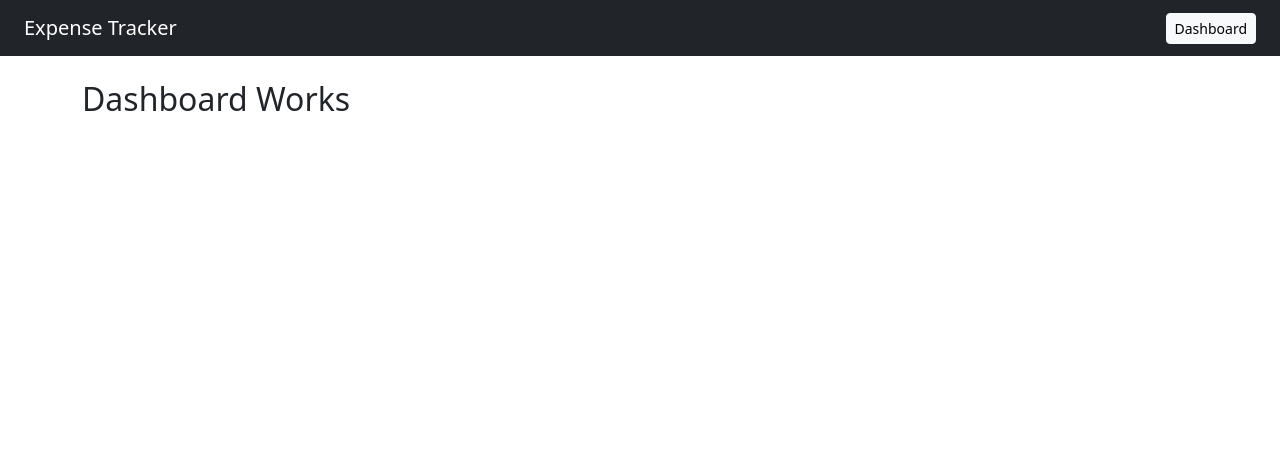
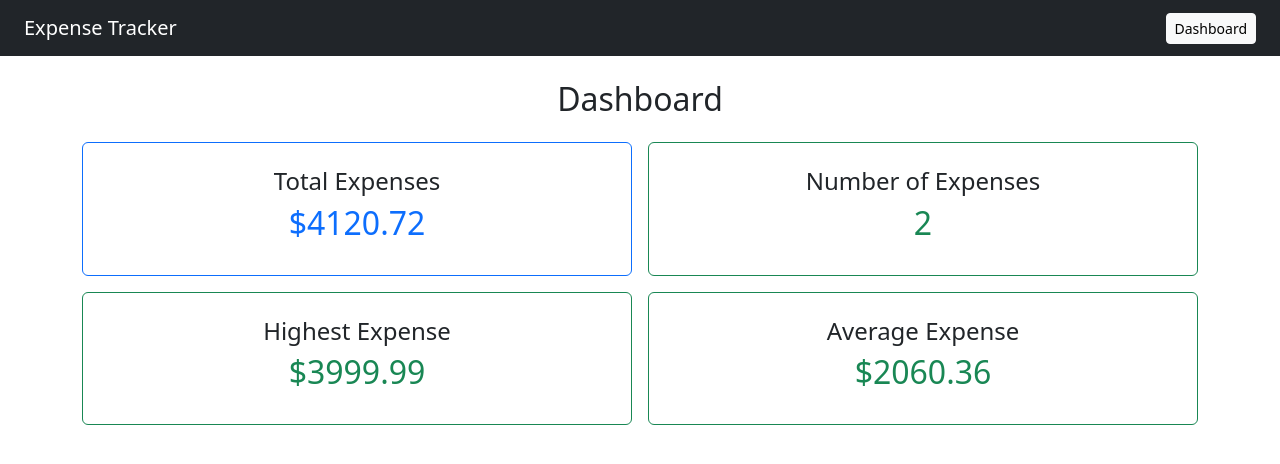
Before and after one commit to Bowman-Nathan/expense-tracker, an Angular app: page / in a window 1280 px wide. Shown: the top 464 px of the page. Built offline with nearby package versions, Linux system fonts and the light colour scheme.

Commit message:
Made the dashboard show total, number, highest, and average expense.  Also made total expenses blue

```diff
--- a/src/app/components/dashboard/dashboard.html
+++ b/src/app/components/dashboard/dashboard.html
@@ -1 +1,37 @@
-<h2>Dashboard Works</h2>
+<h2 class="text-center mb-4">Dashboard</h2>
+
+<div class="row g-3">
+  <div class="col-md-6">
+    <div class="card text-center p-4 border-primary">
+      <h4>Total Expenses</h4>
+
+      <h2 class="text-primary">${{ expenseService.totalExpense().toFixed(2) }}</h2>
+    </div>
+  </div>
+
+  <div class="col-md-6">
+    <div class="card text-center p-4 border-success">
+      <h4>Number of Expenses</h4>
+
+      <h2 class="text-success">
+        {{ expenseService.transactionCount() }}
+      </h2>
+    </div>
+  </div>
+
+  <div class="col-md-6">
+    <div class="card text-center p-4 border-success">
+      <h4>Highest Expense</h4>
+
+      <h2 class="text-success">${{ expenseService.highestExpense().toFixed(2) }}</h2>
+    </div>
+  </div>
+
+  <div class="col-md-6">
+    <div class="card text-center p-4 border-success">
+      <h4>Average Expense</h4>
+
+      <h2 class="text-success">${{ expenseService.averageExpense().toFixed(2) }}</h2>
+    </div>
+  </div>
+</div>
--- a/src/app/components/dashboard/dashboard.ts
+++ b/src/app/components/dashboard/dashboard.ts
@@ -1,8 +1,11 @@
 import { Component } from "@angular/core";
+import { ExpenseService } from "../../services/expense-service";
 
 @Component({
     selector: 'app-dashboard',
     imports: [],
     templateUrl: './dashboard.html'
 })
-export class DashboardComponent {}
+export class DashboardComponent {
+    constructor(public expenseService: ExpenseService) {}
+}
```
